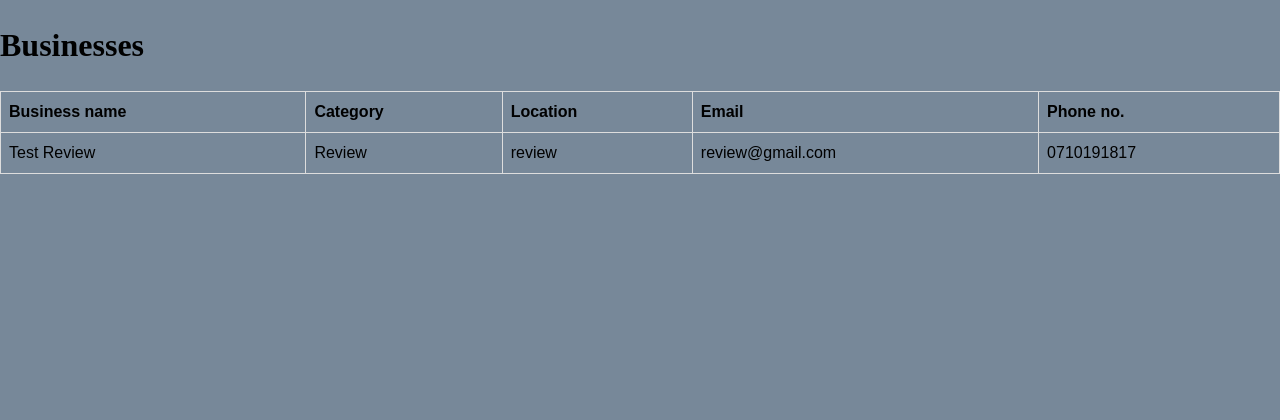
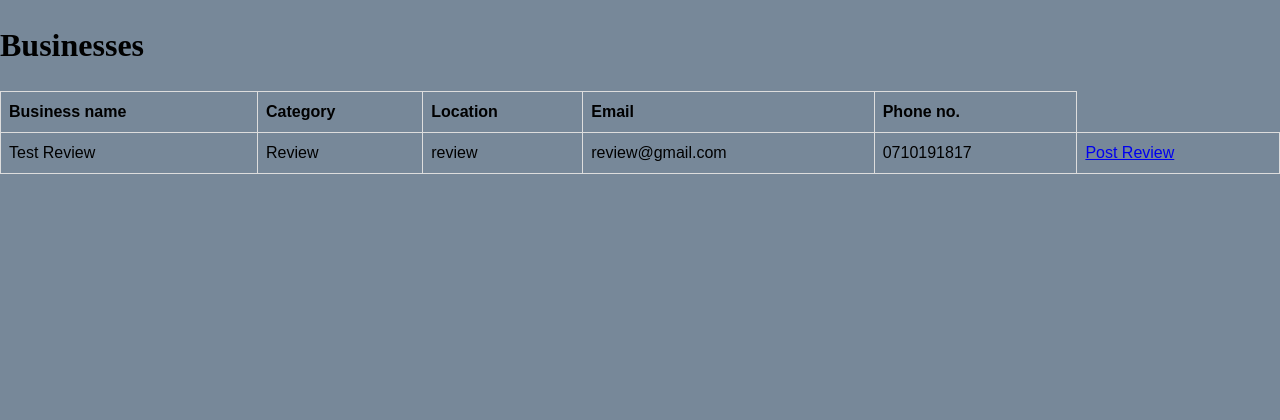
Before and after one commit to CaptainMumo/biashara_business_review, a Flask app: page /businesses/1 in a window 1280 px wide. Shown: the part 181-601 px from the top of the page. Run offline with Flask 2, Linux system fonts and the light colour scheme; data comes from the database, SQL or seed files in the repository.

Commit message:
[feature] add link to enable user to post business review

```diff
--- a/flaskapp/templates/view_business.html
+++ b/flaskapp/templates/view_business.html
@@ -20,6 +20,9 @@
             <td>{{ business.location }}</td>
             <td>{{ business.email }}</td>
             <td>{{ business.phone }}</td>
+            {% if business.owner != current_user %}
+                <td><a href="{{ url_for('post_review', business_id=business.id) }}">Post Review</a></td>
+            {% endif %}
             {% if business.owner == current_user %}
                 <td><a href="{{ url_for('update_business', business_id=business.id) }}">Update</a></td>
                 <td><form method="POST" action="{{ url_for('delete_business', business_id=business.id) }}"><button class="error">Delete</button></form></td>
```
